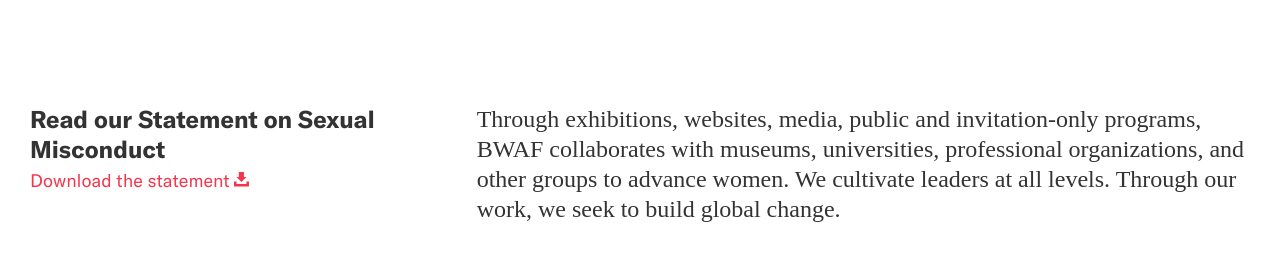
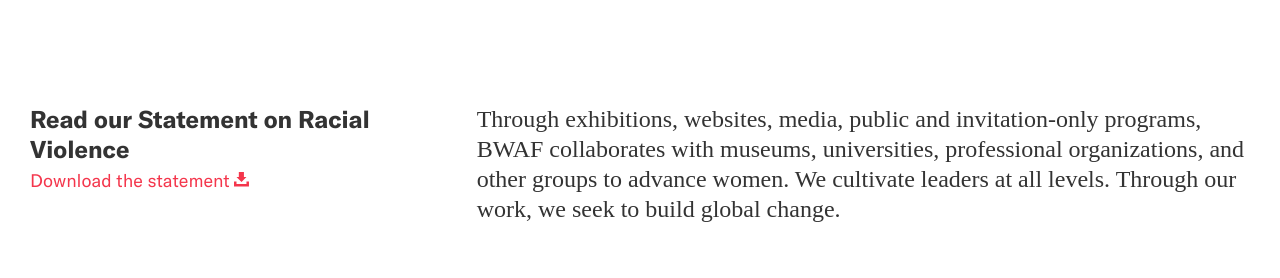
Before and after one commit to jengalas/bwaf-bbw, a Jekyll site: the page built from about/mission.html, in a window 1280 px wide and 900 px high, scrolled down 309 px, cut to the strip 156-434 px from the top of the window. Built offline with Jekyll 4.4.1, drawn with Linux system fonts in a browser that asks for light colours; some web fonts are replaced; a file with an impossible date is left out.

Commit message:
Update from Forestry.io Aislinn McNamara updated about/mission.html

```diff
--- a/about/mission.html
+++ b/about/mission.html
@@ -39,8 +39,8 @@
   section_break: false
   lefthand_text:
     header_type: Text with Download
-    text: Read our Statement on Sexual Misconduct
-    download: https://www.dropbox.com/s/vsx39amlcbrdepe/BWAF%20Statement%20on%20Sexual%20Misconduct.pdf?dl=0
+    text: Read our Statement on Racial Violence
+    download: https://www.dropbox.com/s/vsa9d2i13ay8jy2/BWAF%20Statement%20on%20Racial%20Violence.pdf?dl=0
     link_url: ''
     link_text: Download the statement
 - template: image-block
```
